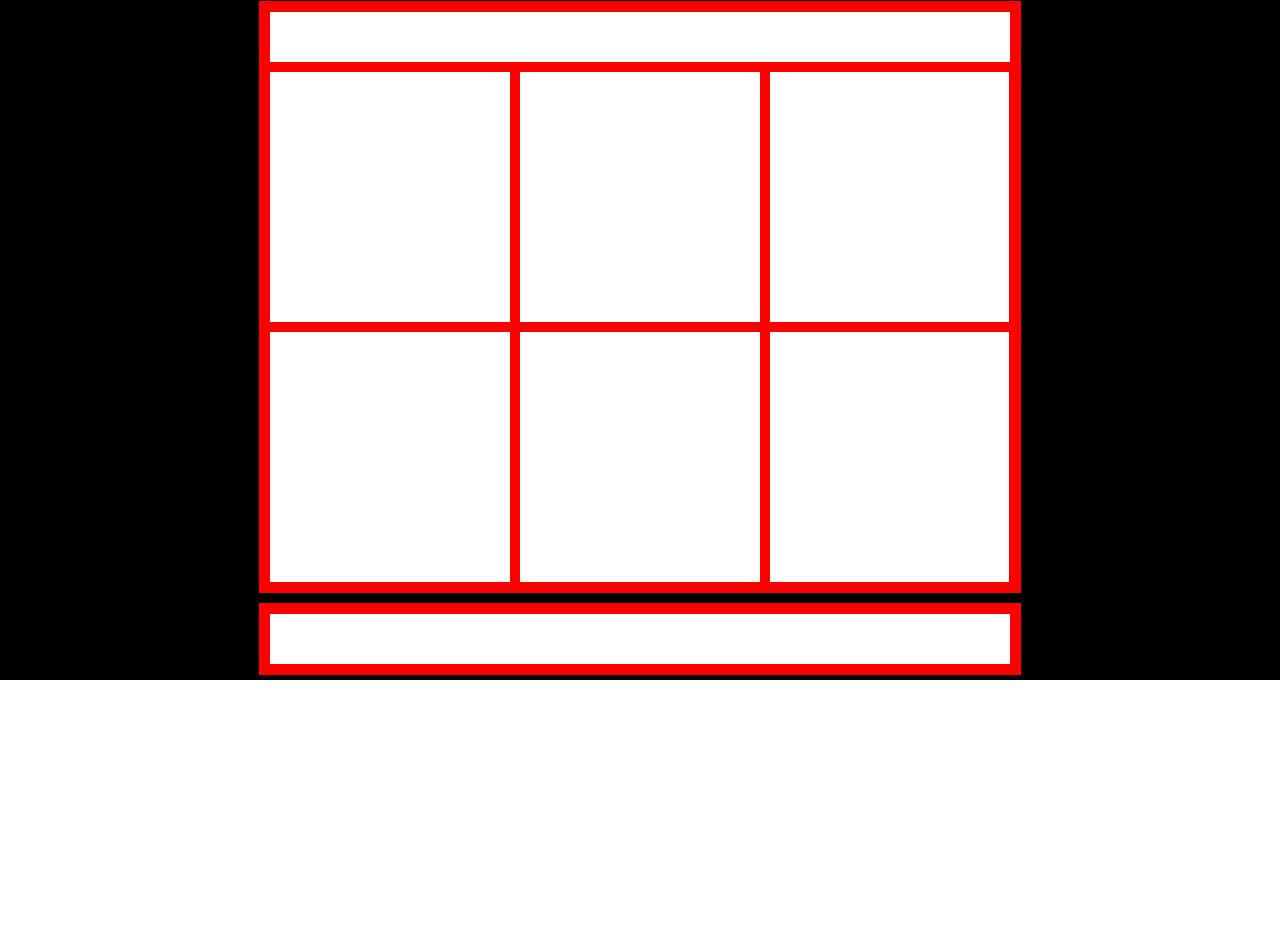
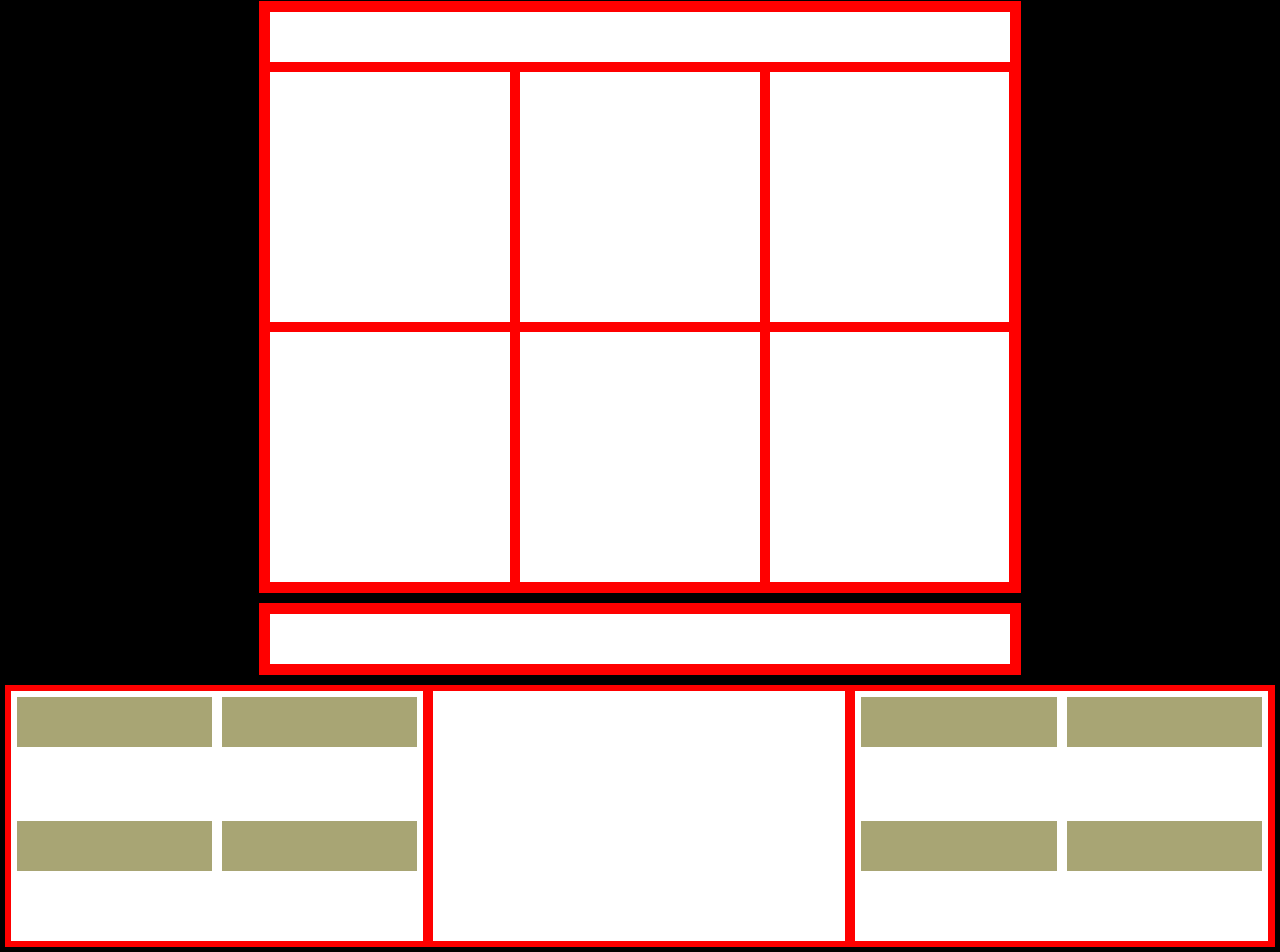
Before and after one commit to salvatorebriga/htmlcss-dropbox, a plain HTML site: page index.html in a window 1280 px wide. Shown: the part 1146-2098 px from the top of the page. Before the commit the page ends 1826 px from the top, so only its background shows below. Drawn offline with Linux system fonts and the light colour scheme.

Commit message:
define square section

```diff
--- a/css/style.css
+++ b/css/style.css
@@ -66,7 +66,7 @@ header{
 .col-50{
     width: calc(50% - 10px);
     height: 50px;
-    background-color: rgb(255, 255, 255);
+    background-color: rgb(168, 165, 116);
     margin: 5px;
 }
 
@@ -89,6 +89,9 @@ header{
     height: 250px;
     background-color: rgb(255, 255, 255);
     margin: 5px;
+    display: flex;
+    flex-wrap: wrap;
+    padding: 1px;
 }
 
 /*fine colonne*/
--- a/index.html
+++ b/index.html
@@ -123,6 +123,44 @@
             </div>
         </div>
 
+        <!-- square section -->
+
+        <div class="container-full">
+            <div class="row">
+                <div class="col-33">
+                    <div class="col-50">
+
+                    </div>
+                    <div class="col-50">
+
+                    </div>
+                    <div class="col-50">
+
+                    </div>
+                    <div class="col-50">
+
+                    </div>
+                </div>
+                <div class="col-33">
+                </div>
+                <div class="col-33">
+                    <div class="col-50">
+
+                    </div>
+                    <div class="col-50">
+
+                    </div>
+                    <div class="col-50">
+
+                    </div>
+                    <div class="col-50">
+
+                    </div>
+                </div>
+            </div>
+        </div>
+
+
     </main>
 
     <footer>
```
